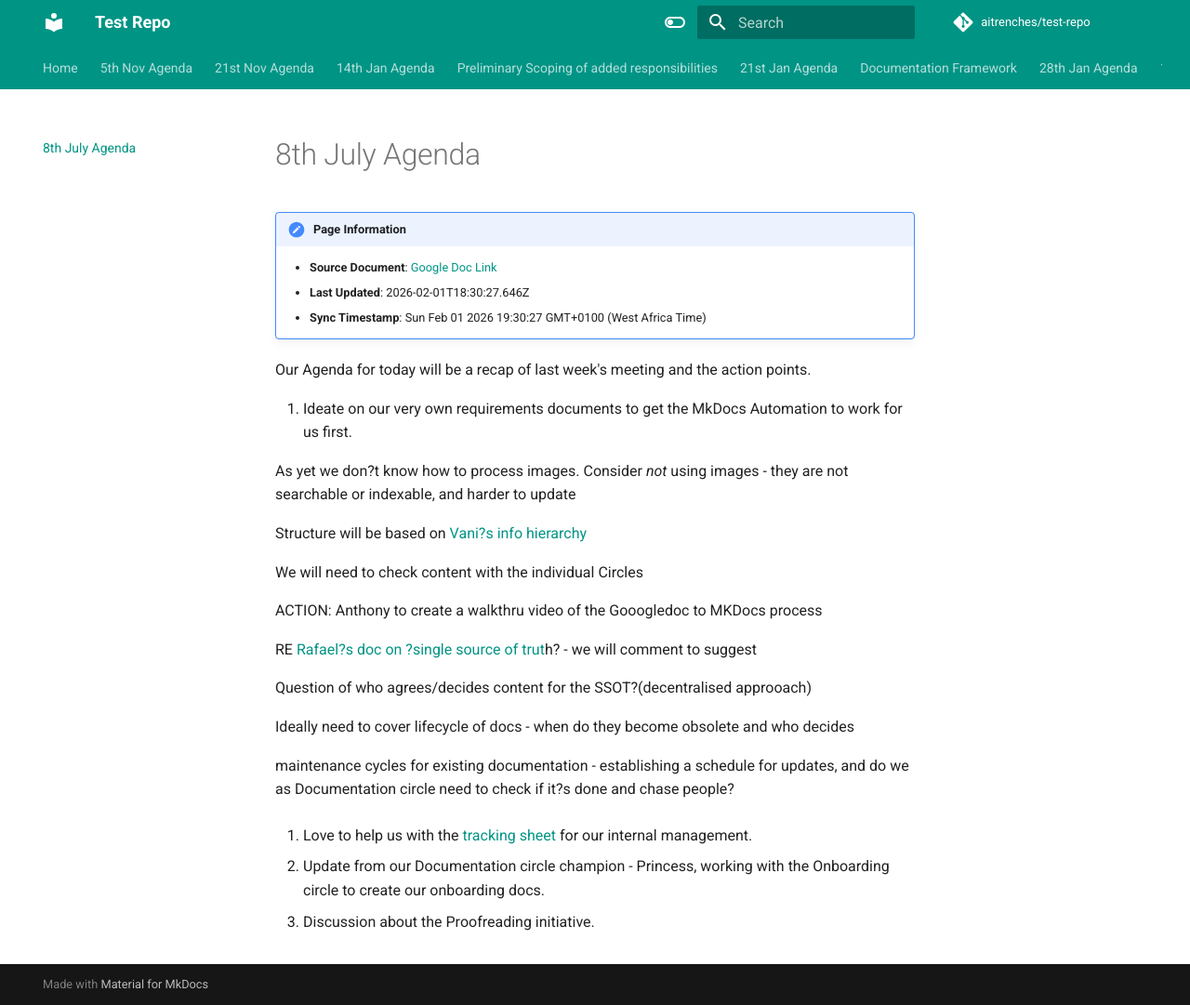
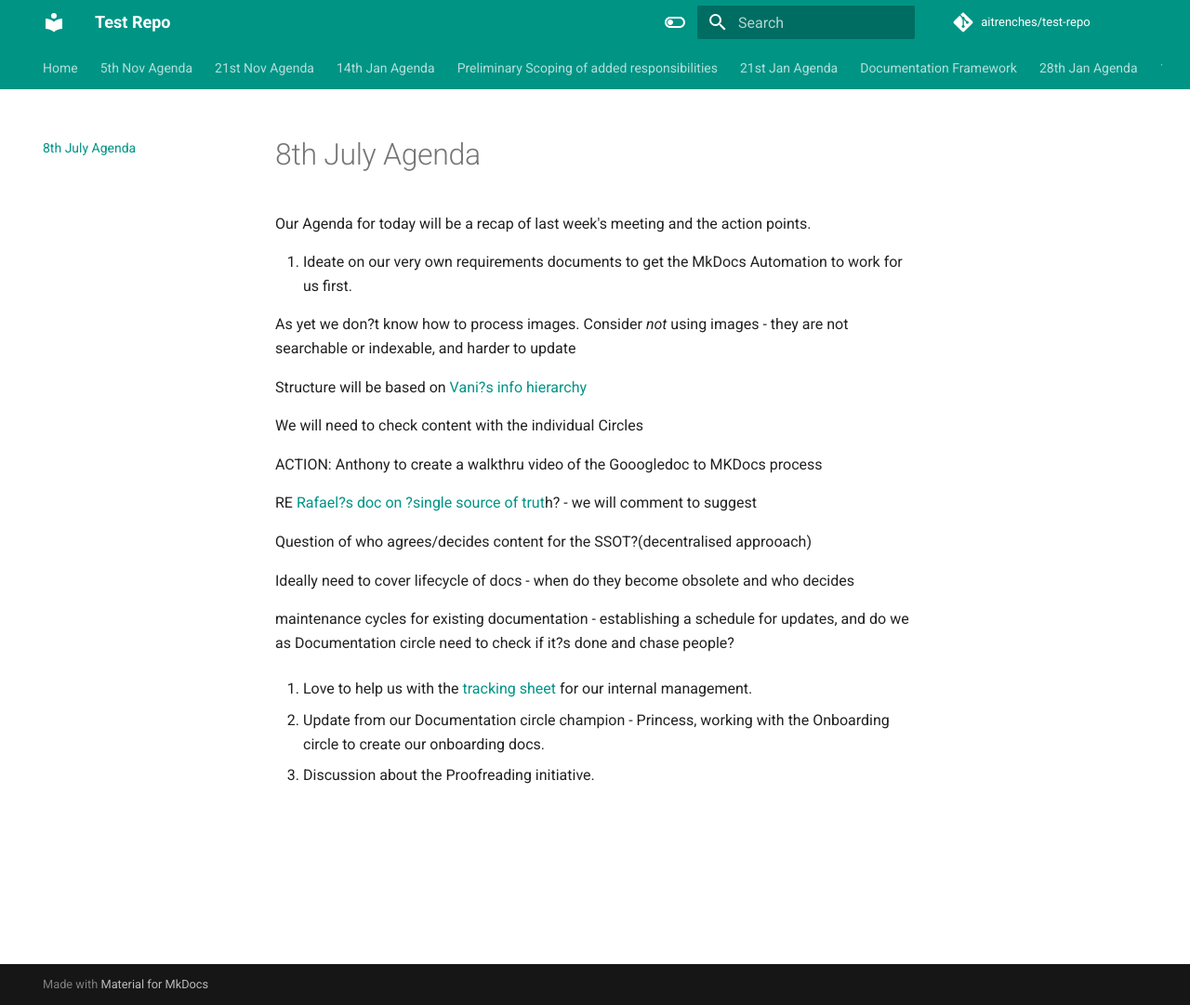
Before and after one commit to aitrenches/test-repo, an MkDocs documentation site: the page built from docs/8th-july-agenda.md, in a window 1280 px wide and 1081 px high. Shown: the whole window at 93% size. Built offline with MkDocs 1.6.1 and Material for MkDocs 9.7.7, drawn with Linux system fonts in a browser that asks for light colours; comment, search, counter and statistics services are not loaded.

Commit message:
Sync tab: 8th July Agenda

```diff
--- a/docs/8th-july-agenda.md
+++ b/docs/8th-july-agenda.md
@@ -1,14 +1,9 @@
 ---
 title: "8th July Agenda"
-last_updated: "2026-02-01T18:30:27.646Z"
+last_updated: "2026-02-01T18:36:12.559Z"
 source_doc: "https://docs.google.com/document/d/1l5-1xQtHEozG9N6FpkFO4A6oixgQ6ZUo8Jx0FXYtqro/edit#heading=h.t.pzqsrefyz91s"
-sync_timestamp: "Sun Feb 01 2026 19:30:27 GMT+0100 (West Africa Time)"
+sync_timestamp: "Sun Feb 01 2026 19:36:12 GMT+0100 (West Africa Time)"
 ---
-
-!!! note "Page Information"
-    - **Source Document**: [Google Doc Link](https://docs.google.com/document/d/1l5-1xQtHEozG9N6FpkFO4A6oixgQ6ZUo8Jx0FXYtqro/edit#heading=h.t.pzqsrefyz91s)
-    - **Last Updated**: 2026-02-01T18:30:27.646Z
-    - **Sync Timestamp**: Sun Feb 01 2026 19:30:27 GMT+0100 (West Africa Time)
 
 Our Agenda for today will be a recap of last week's meeting and the action points.
 
```
